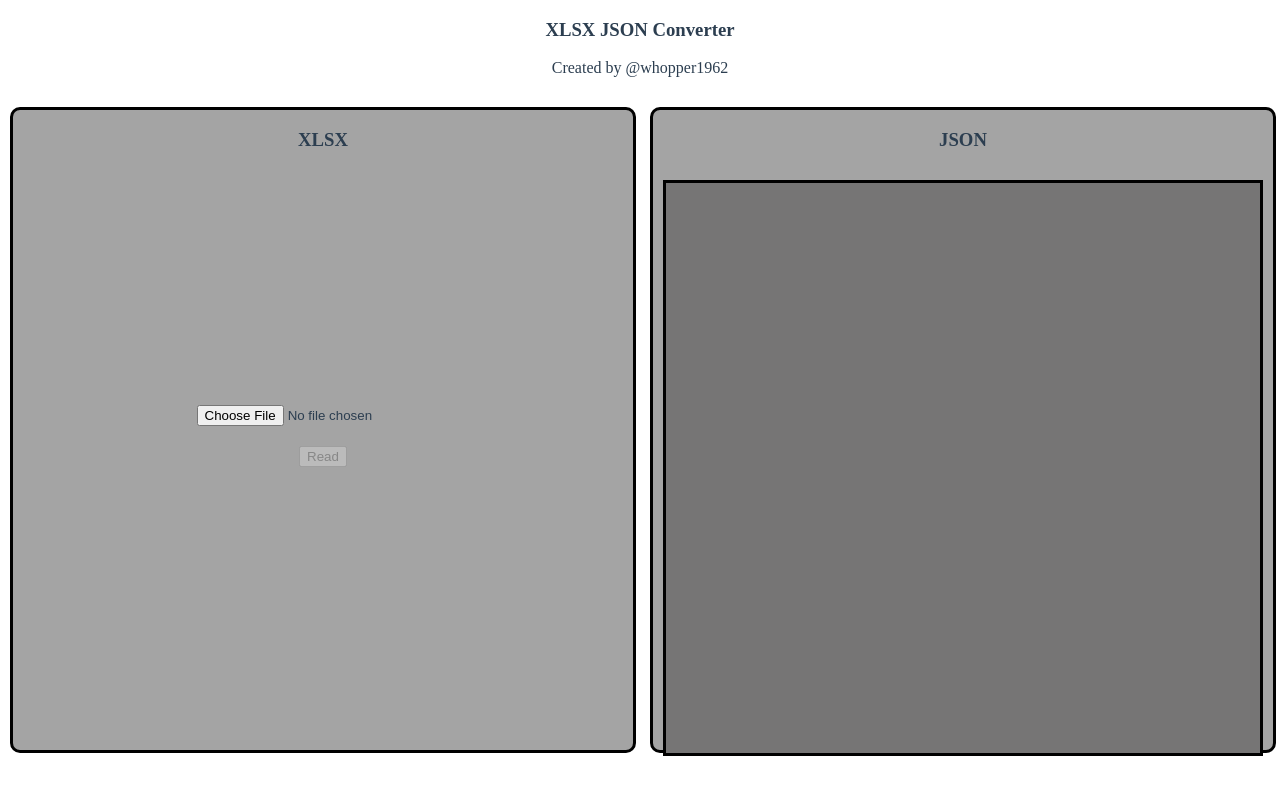
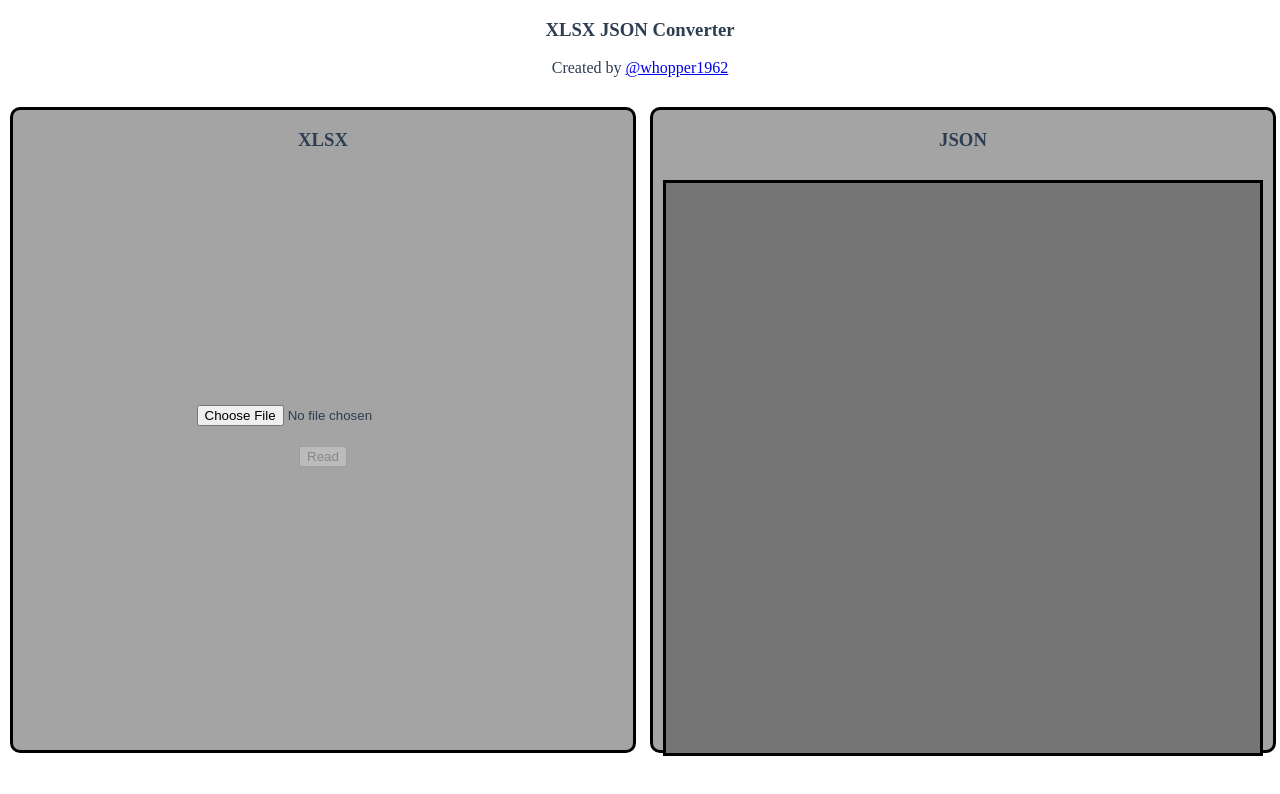
Before and after one commit to whopper1962/json-wizard-demo, a Vue app: page / in a window 1280 px wide. Shown: the top 794 px of the page. Built offline with nearby package versions, Linux system fonts and the light colour scheme.

Commit message:
add whopper1962 link

```diff
--- a/src/views/HomeView.vue
+++ b/src/views/HomeView.vue
@@ -2,7 +2,13 @@
   <div class="home">
     <div class="converter-title">
       <h3>XLSX JSON Converter</h3>
-      <p>Created by @whopper1962</p>
+      <p>Created by
+        <a
+          href="https://github.com/whopper1962"
+          target="_blank"
+          rel="noopener noreferrer"
+        >@whopper1962</a>
+      </p>
     </div>
     <div class="xlsx-json-contents">
       <div class="split-item split-item-outer">
```
